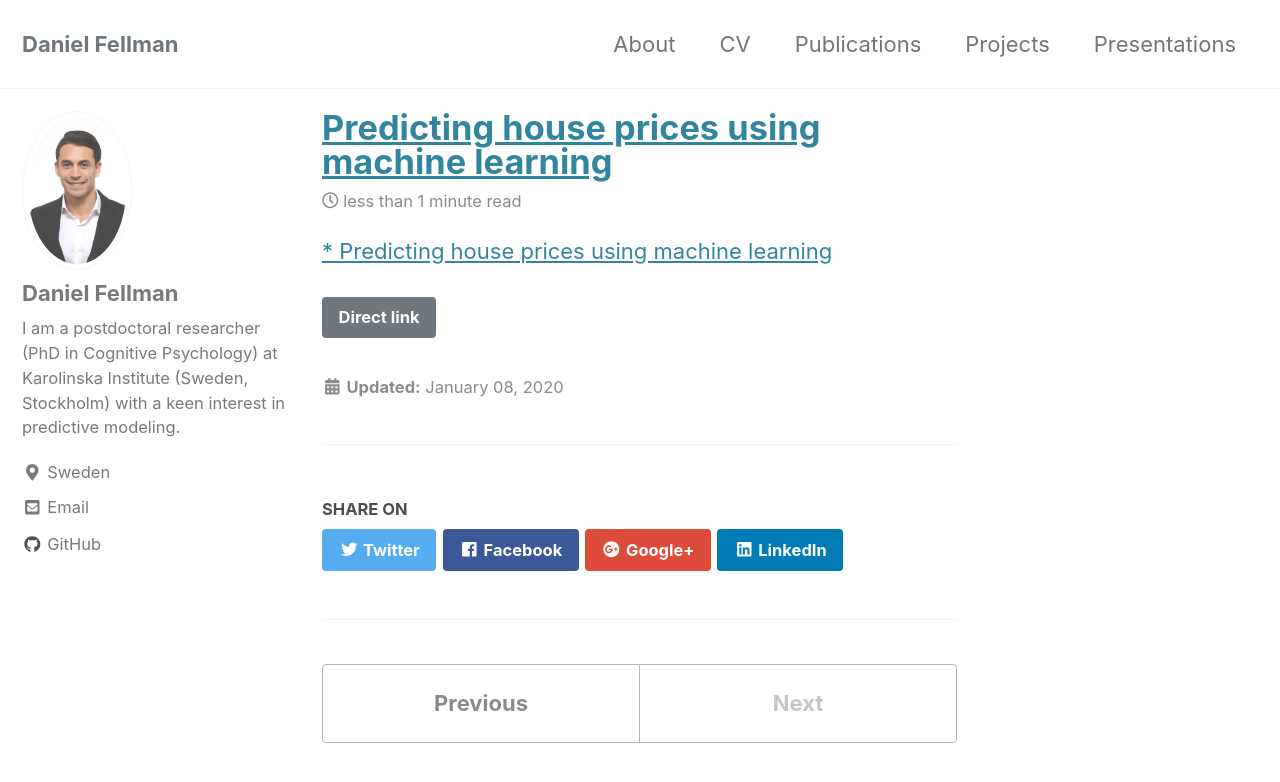
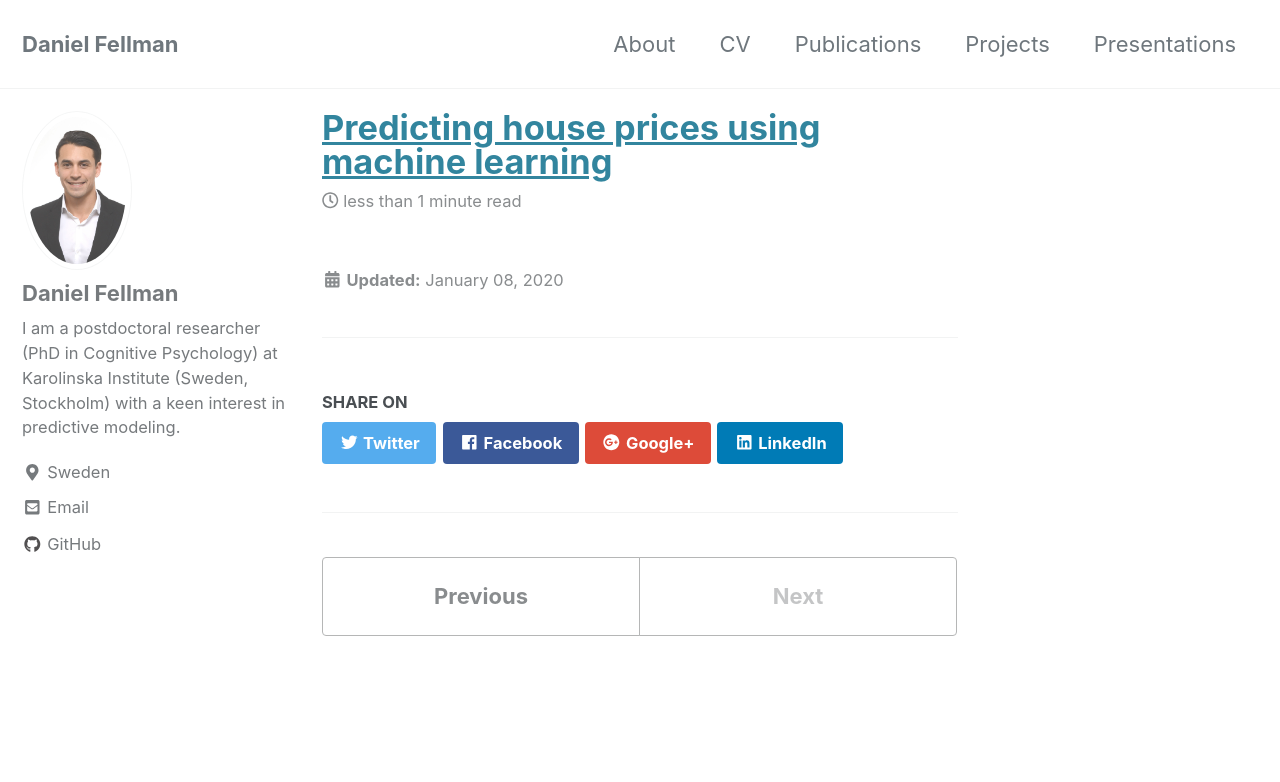
Before and after one commit to danielfellman/danielfellman.github.io, a Jekyll site: the page built from _posts/2020-11-01-Examining the effects of cognitive training using Bayesian statistics in R.md, in a window 1280 px wide and 900 px high. Shown: the top 782 px of the window. Built offline with Jekyll 4.4.1, drawn with Linux system fonts in a browser that asks for light colours; cached includes are drawn as plain includes; nearby versions of some CDN libraries.

Commit message:
Update 2020-11-01-Examining the effects of cognitive training using Bayesian statistics in R.md

```diff
--- a/_posts/2020-11-01-Examining the effects of cognitive training using Bayesian statistics in R.md
+++ b/_posts/2020-11-01-Examining the effects of cognitive training using Bayesian statistics in R.md
@@ -1,8 +1,5 @@
 ---
 title: <a href="http://rpubs.com/dfellman/houseprices/" target="_blank">Predicting house prices using machine learning</a>
 date: "2020-01-08"
-#tags: [R, data science]
 #excerpt: ""
-link: http://rpubs.com/dfellman/bayes
 ---
-<a href="http://rpubs.com/dfellman/houseprices/" target="_blank">* Predicting house prices using machine learning</a>
```
